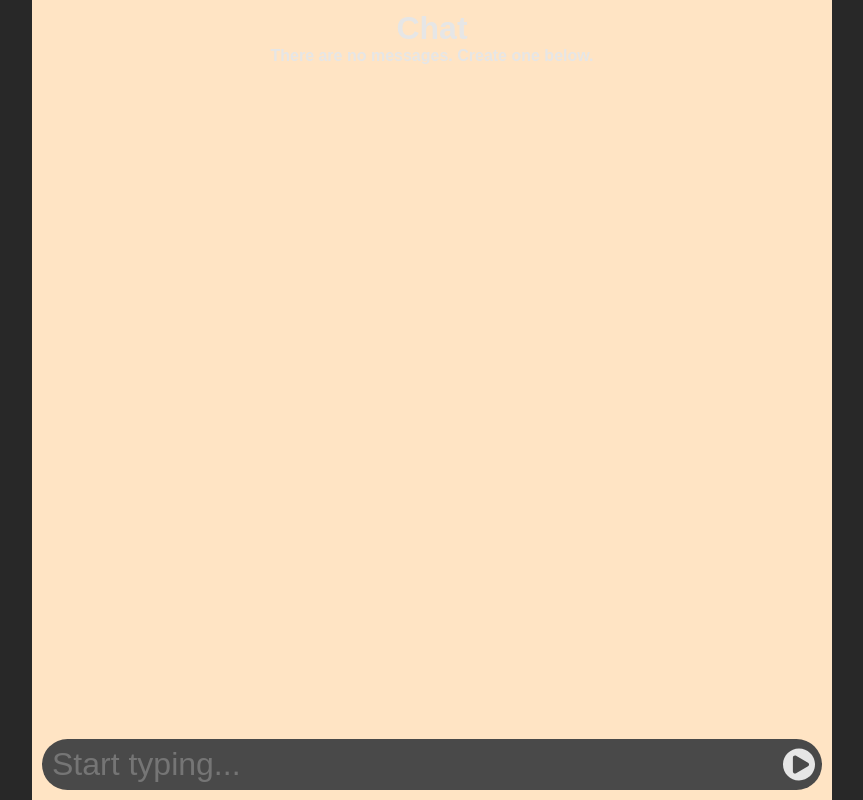
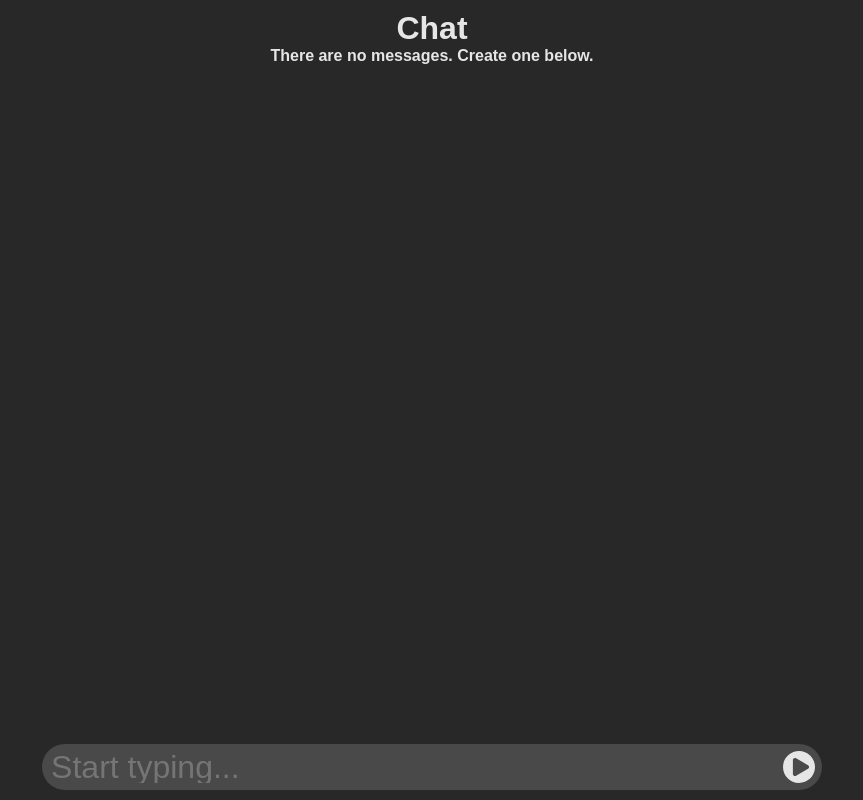
Before and after one commit to maxrimlinger/discord-clone, a Flask app: page / in a window 1280 px wide. Shown: the whole page, without its empty margins (208-1071 px from the left). Run offline with Flask 3, Linux system fonts and the light colour scheme; data that the repository does not hold is empty.

Commit message:
big layout changes that i forgot to do

```diff
--- a/main.py
+++ b/main.py
@@ -1,6 +1,7 @@
 from flask import Flask, render_template, url_for, request, redirect
 from google.cloud import datastore
 from datetime import datetime, timezone, timedelta, date
+from zoneinfo import ZoneInfo
 
 app = Flask(__name__)
 db = datastore.Client()
@@ -22,6 +23,8 @@ def get_relational_datetime(dt_message):
     date_yesterday = date.today() - timedelta(days=1)
     dt_beginning_of_yesterday = datetime.combine(date_yesterday, datetime.min.time(), tzinfo=timezone.utc)
 
+    # TODO time is only shown in UTC
+    # tzinfo=ZoneInfo("America/Los_Angeles")
     if dt_message > dt_1_minute_ago:
         return "Now" + str(dt_message)
     elif dt_message > dt_2_minutes_ago:
@@ -31,7 +34,7 @@ def get_relational_datetime(dt_message):
     elif dt_message > dt_2_hours_ago:
         return "1 hour ago" + str(dt_message)
     elif dt_message > dt_beginning_of_today:
-        return str(td_since_message.seconds // 3600) + "hours ago" + str(dt_message)
+        return str(td_since_message.seconds // 3600) + " hours ago" + str(dt_message)
     elif dt_message > dt_beginning_of_yesterday:
         return "Yesterday"  + str(dt_message) # wack (maybe switch to discord method)
     else:
--- a/static/css/main.css
+++ b/static/css/main.css
@@ -1,3 +1,8 @@
+:root {
+    --form-container-padding: 10px;
+    --form-padding: 7px;
+    --input-font-size: 2rem;
+}
 * {
     margin: 0;
     padding: 0;
@@ -12,8 +17,7 @@ body {
     height: 100vh;
     position: relative;
     margin: auto;
-    padding: 10px 0;
-    background-color: bisque;
+    padding: 10px 0 0 0;
     display: flex;
     flex-direction: column;
 }
@@ -25,8 +29,12 @@ h1, h4 {
     overflow: auto;
     flex-grow: 1;
 }
+.message-table-container::after {
+    content: " ";
+    display: block;
+    height: calc(2 * var(--form-container-padding) + var(--input-font-size) + 2 * var(--form-padding));
+}
 .message-table {
-    background-color: green;
     color: #E6E6E6;
     width: 100%;
 }
@@ -39,7 +47,7 @@ h1, h4 {
     background-color: rgb(51, 51, 51);
 }
 .message:hover .delete-image {
-    display: inline;
+    opacity: 1;
 }
 .message-content {
     padding: 3px 6px;
@@ -48,7 +56,7 @@ h1, h4 {
     font-size: 1.5rem;
 }
 .delete-image {
-    display: none;
+    opacity: 0;
     width: 1.2rem;
     height: 100%;
     margin-right: .3rem;
@@ -59,12 +67,12 @@ h1, h4 {
     position: absolute;
     bottom: 0;
     left: 0;
-    padding: 10px;
+    padding: var(--form-container-padding);
 }
 form {
     width: 100%;
-    padding: 7px;
-    padding-left: 10px;
+    padding: var(--form-padding);
+    padding-left: calc(var(--form-padding) * 1.3);
     border-radius: 26px;
     background-color: rgb(73, 73, 73);
     display: flex;
@@ -75,7 +83,9 @@ input[type=text] {
     background: transparent;
     color: #E6E6E6;
     border: 0;
-    font-size: 2rem;
+    font-size: var(--input-font-size);
+    line-height: var(--input-font-size);
+    height: 2rem;
 }
 input[type=image] {
     width: 2rem;
--- a/static/js/index_script.js
+++ b/static/js/index_script.js
@@ -0,0 +1,4 @@
+var element = document.getElementsByClassName("message-table-container").item(0);
+element.scrollTop = element.scrollHeight;
+
+console.log(Intl.DateTimeFormat().resolvedOptions().timeZone)
--- a/templates/base.html
+++ b/templates/base.html
@@ -7,6 +7,6 @@
     {% block head %}{% endblock %}
 </head>
 <body>
-    {% block body %}{% endblock %}
+{% block body %}{% endblock %}
 </body>
 </html>
```
